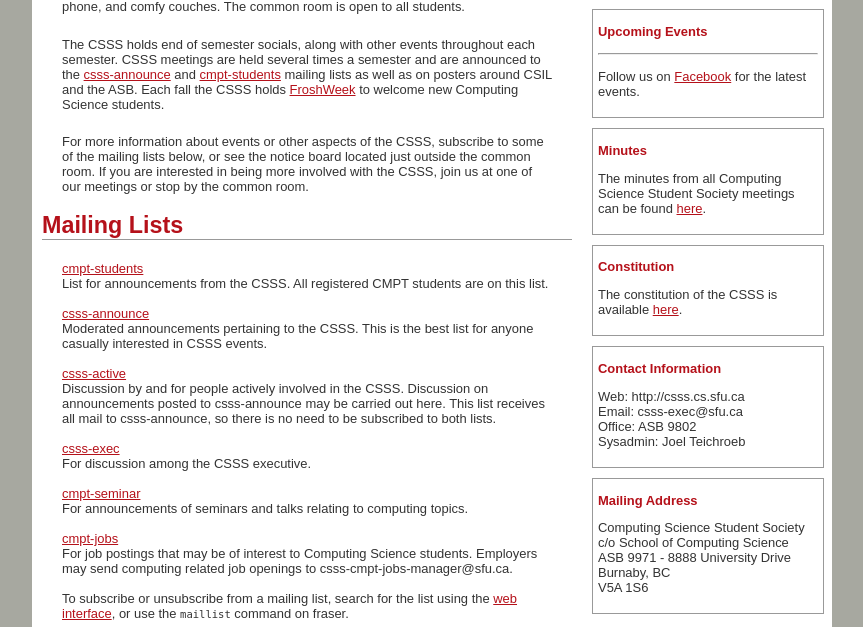
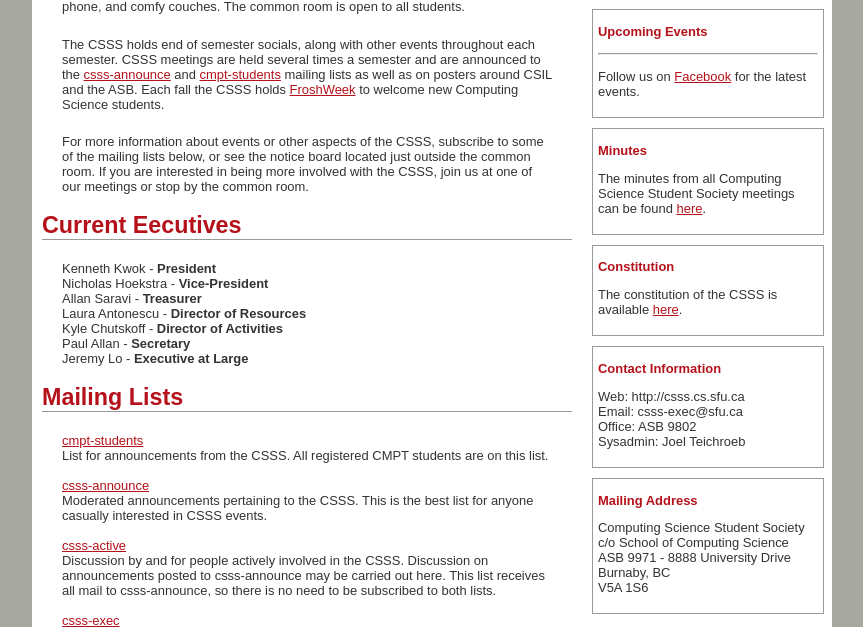
Before and after one commit to CSSS/csss.cs.sfu.ca, a PHP site: page / in a window 1280 px wide. Shown: the part 283-910 px from the top of the page, without its empty margins (208-1071 px from the left). Run offline with PHP 8.4, Linux system fonts and the light colour scheme.

Commit message:
Added a list of current executives to the front page.

```diff
--- a/index.php
+++ b/index.php
@@ -44,6 +44,18 @@ define('CSSS', 1);
 	board located just outside the common room. If you are interested
 	in being more involved with the CSSS, join us at one of our meetings
 	or stop by the common room.
+  </p>
+  <h1>
+    Current Eecutives
+  </h1>
+  <p>
+    Kenneth Kwok - <b>President</b><br/>
+    Nicholas Hoekstra - <b>Vice-President</b><br/>
+    Allan Saravi - <b>Treasurer</b><br/>
+    Laura Antonescu - <b>Director of Resources</b><br/>
+    Kyle Chutskoff - <b>Director of Activities</b><br/>
+    Paul Allan - <b>Secretary</b><br/>
+    Jeremy Lo - <b>Executive at Large</b>
   </p>
   <h1>
 	Mailing Lists
```
